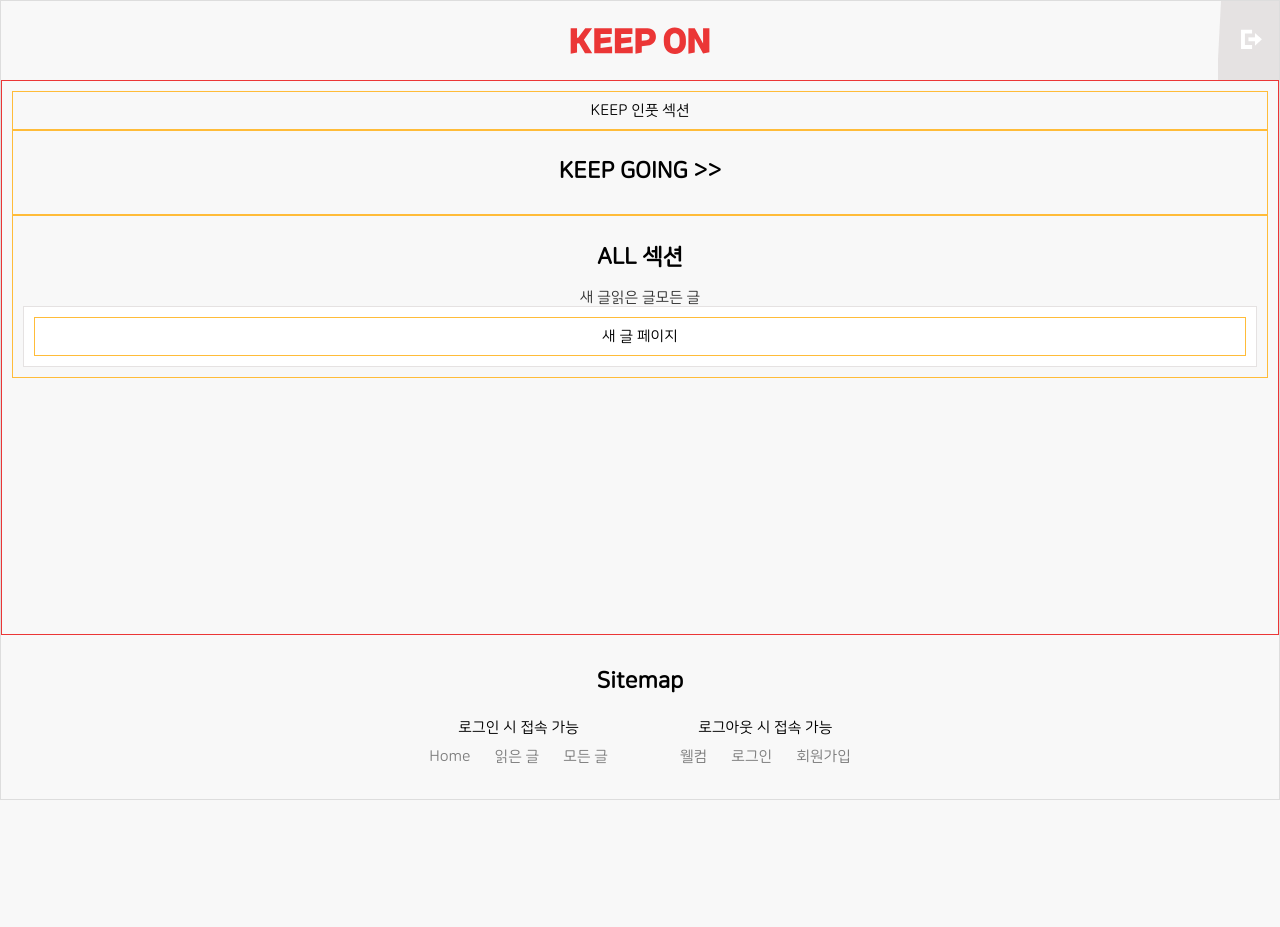
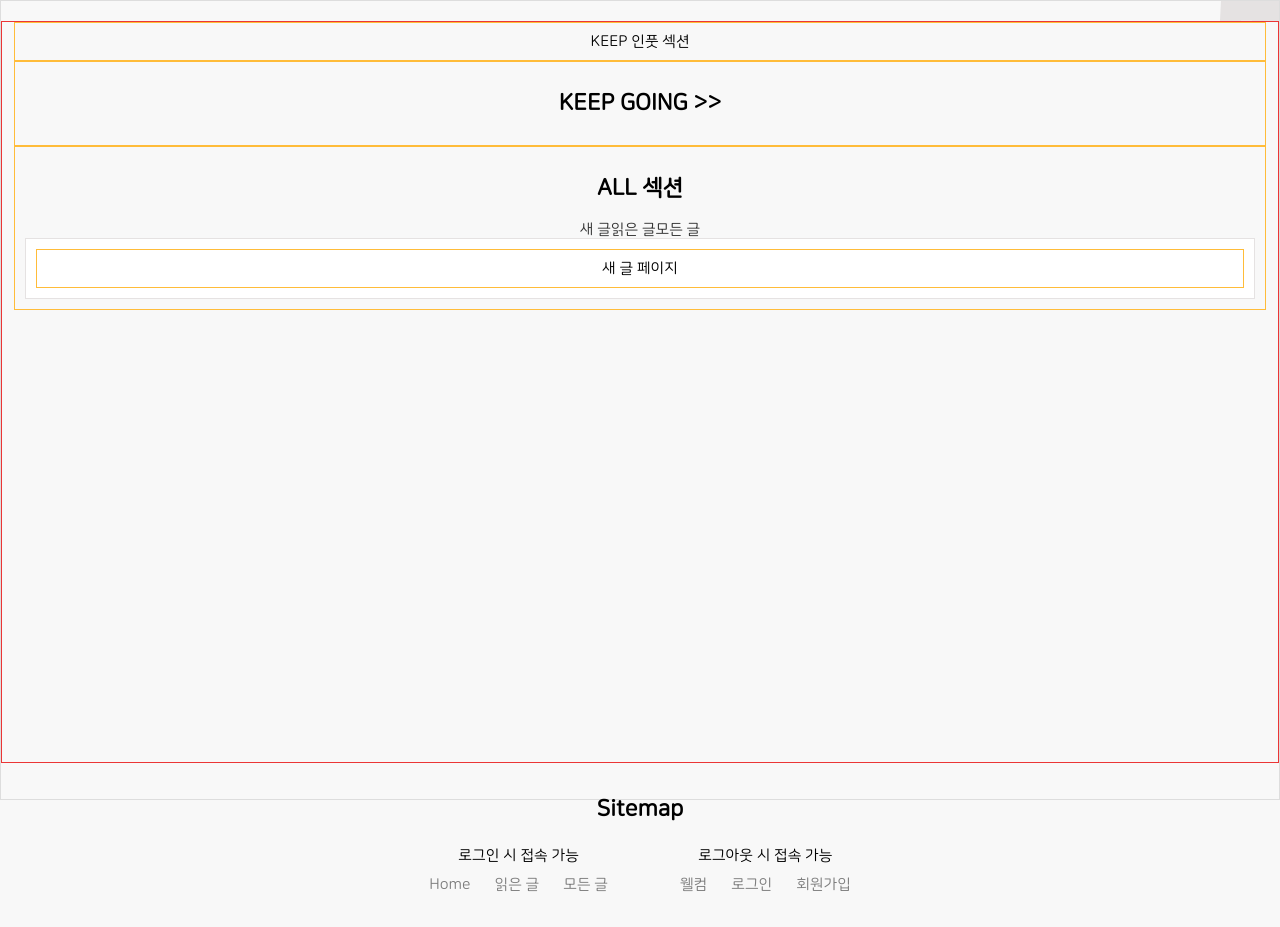
Before and after one commit to SeoJoonsoo/link_moa-react-, a React (Vite) app: page / in a window 1280 px wide. Before the commit the page ends 800 px from the top, so only its background shows below. Built offline with nearby package versions, Linux system fonts and the light colour scheme.

Commit message:
Rename: AppLayout 파일 위치 변경

```diff
--- a/src/AppLayout.tsx
+++ b/src/layouts/AppLayout/AppLayout.tsx
@@ -1,14 +1,15 @@
-import Header from './layouts/Header';
-import Footer from './layouts/Footer';
+import Header from '../Header';
+import Footer from '../Footer';
 import { Outlet } from 'react-router';
+import * as S from './style';
 
 function AppLayout() {
   return (
     <>
       <Header />
-      <main>
+      <S.Main>
         <Outlet />
-      </main>
+      </S.Main>
       <Footer />
     </>
   );
--- /dev/null
+++ b/src/layouts/AppLayout/style.ts
@@ -0,0 +1,6 @@
+import { styled } from 'styled-components';
+
+export const Main = styled.main`
+  min-height: calc(100vh - 58px);
+  padding: 0 12px;
+`;
--- a/src/router.tsx
+++ b/src/router.tsx
@@ -1,5 +1,5 @@
 import { createBrowserRouter, createRoutesFromElements, Route } from 'react-router-dom';
-import AppLayout from './AppLayout';
+import AppLayout from './layouts/AppLayout/AppLayout';
 import HomeLayout from './layouts/HomeLayout';
 import Keep from './pages/Keep';
 import Read from './pages/Read';
```
